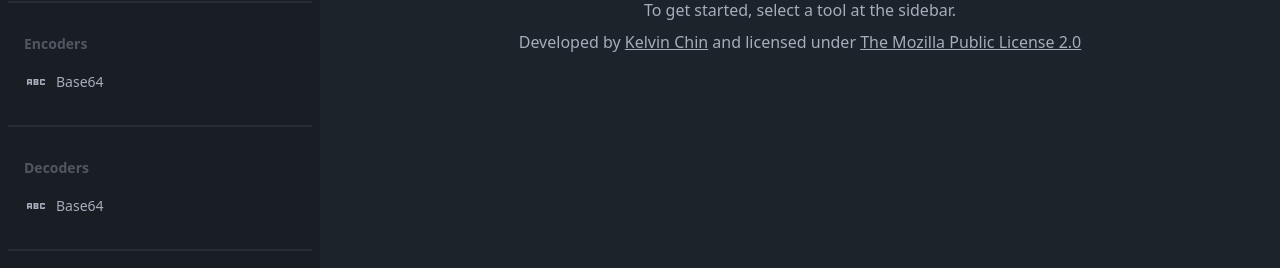
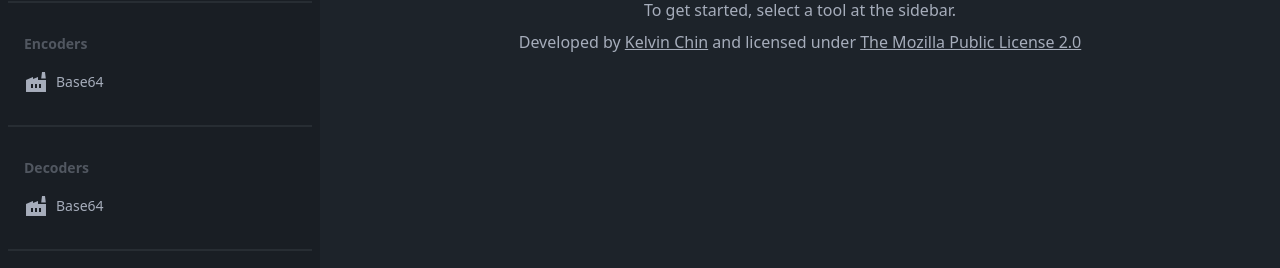
Before and after one commit to kelvinchin12070811/developer-toolkit, an Angular app: page / in a window 1280 px wide. Shown: the part 457-725 px from the top of the page. Built offline with nearby package versions, Linux system fonts and the light colour scheme; no server answers.

Commit message:
Updated some pages' icon

```diff
--- a/src/app/common/sidebar/sidebar.component.ts
+++ b/src/app/common/sidebar/sidebar.component.ts
@@ -59,7 +59,7 @@ export class SidebarComponent {
         {
             label: 'Base64',
             link: 'base64',
-            icon: 'abc',
+            icon: 'factory',
         },
     ]);
 
@@ -67,7 +67,7 @@ export class SidebarComponent {
         {
             label: 'Base64',
             link: 'base64',
-            icon: 'abc',
+            icon: 'factory',
         },
     ]);
 
```
